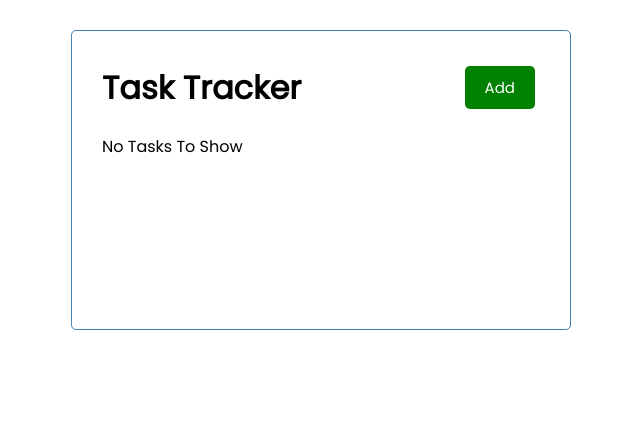
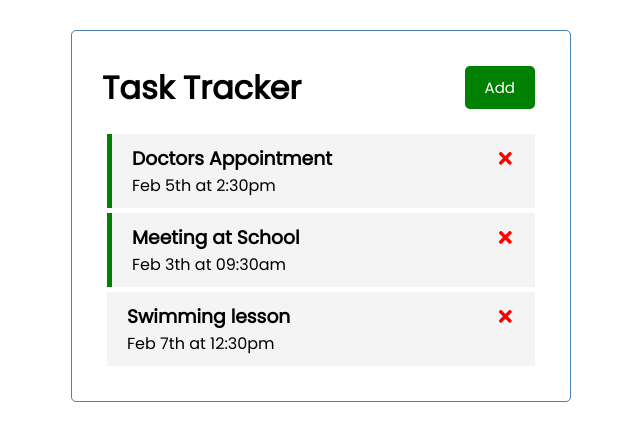
Before and after one commit to BenjaminNeustadt/React-JS-crash-course, a React (Create React App) app: page / in a window 1280 px wide. Shown: the top 440 px of the page, without its empty margins (319-959 px from the left). Built offline with nearby package versions, Linux system fonts and the light colour scheme; data requests are answered from the project's data file.

Commit message:
Extract: the async fetch from the useEffect function, and create new function instead

```diff
--- a/src/App.js
+++ b/src/App.js
@@ -8,15 +8,20 @@ const App = () => {
   const [tasks, setTasks] = useState([])
 
   useEffect(() => {
-    const fetchTasks = async () => {
-      const res = await fetch('http://localhost:5000/tasks')
-      const data = await res.json()
+    const getTasks = async () => {
+      const tasksFromServer = await fetchTasks()
+      setTasks(tasksFromServer)
+    }
+    getTasks()
+  }, [])
 
-      console.log(data)
-    }
+  // Fetch Tasks
+  const fetchTasks = async () => {
+    const res = await fetch('http://localhost:5000/tasks')
+    const data = await res.json()
 
-    fetchTasks()
-  }, [])
+    return data
+  }
 
   // Add Task
   const addTask = (task) => {
```
